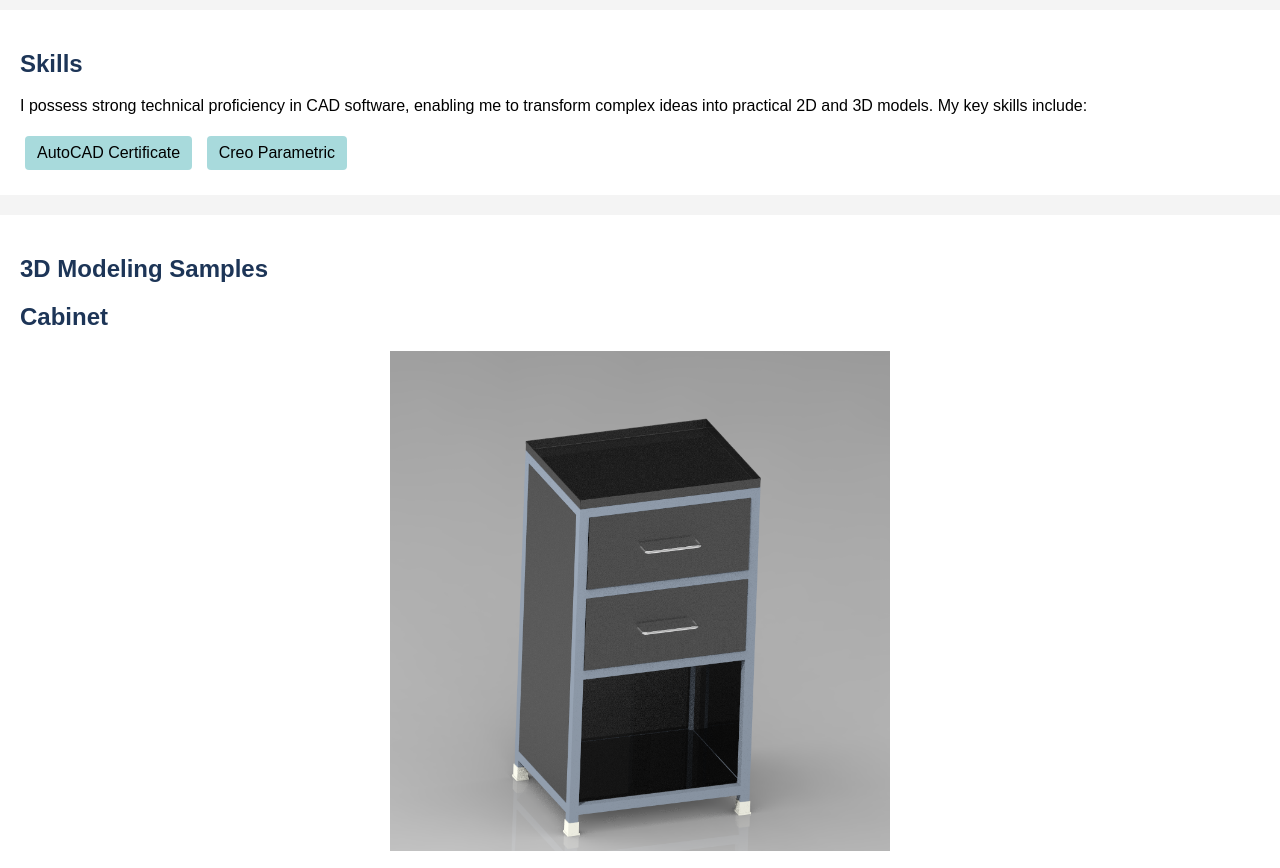
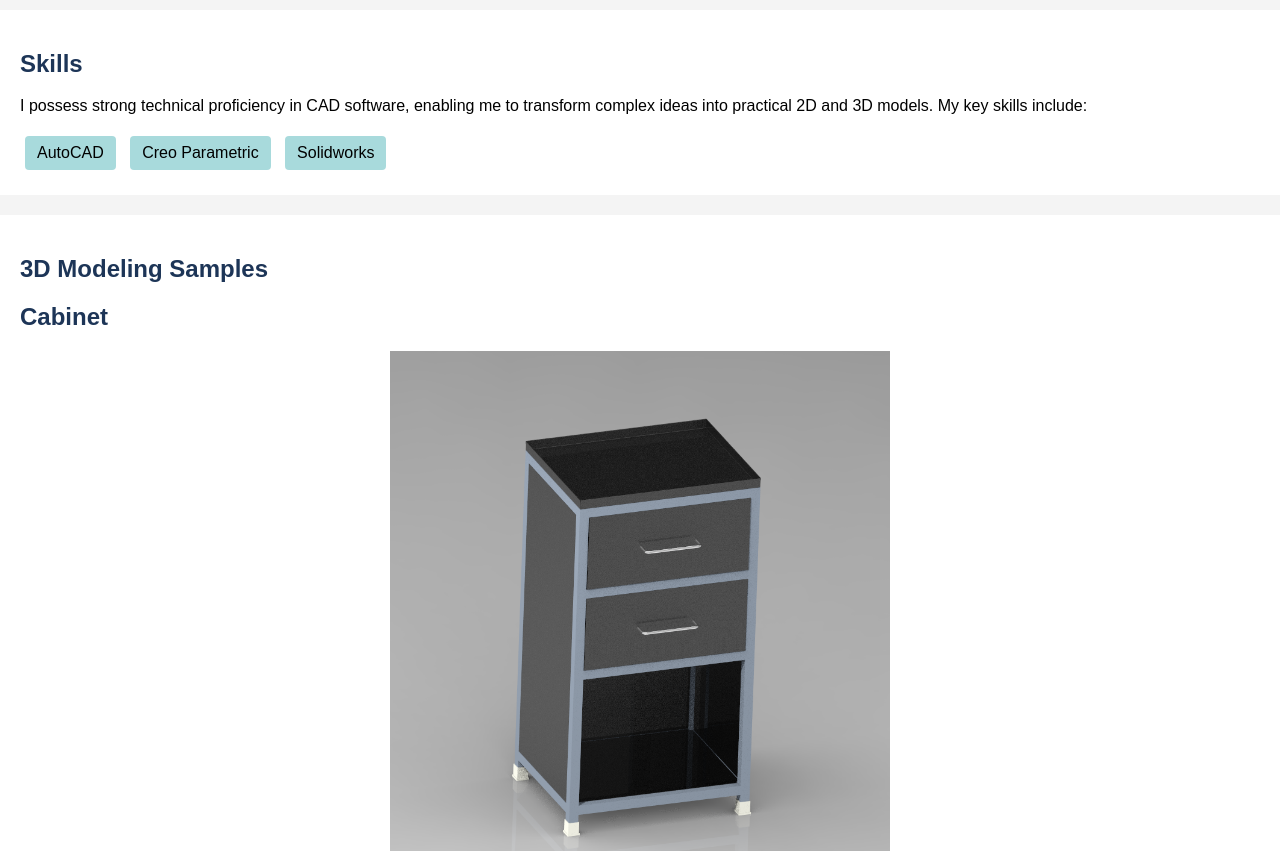
Before and after one commit to Berni-Breaver/Portfolio, a plain HTML site: page index.html in a window 1280 px wide. Shown: the part 1180-2048 px from the top of the page. Drawn offline with Linux system fonts and the light colour scheme.

Commit message:
Update index.html

```diff
--- a/index.html
+++ b/index.html
@@ -50,9 +50,9 @@
   <p>I possess strong technical proficiency in CAD software, enabling me to transform complex ideas into practical 2D and 3D models. My key skills include:</p>
   <div class="skills">
 
-    <span>AutoCAD Certificate</span>
+    <span>AutoCAD </span>
     <span>Creo Parametric</span>
-
+    <span> Solidworks</span>
   </div>
 </section>
 
```
